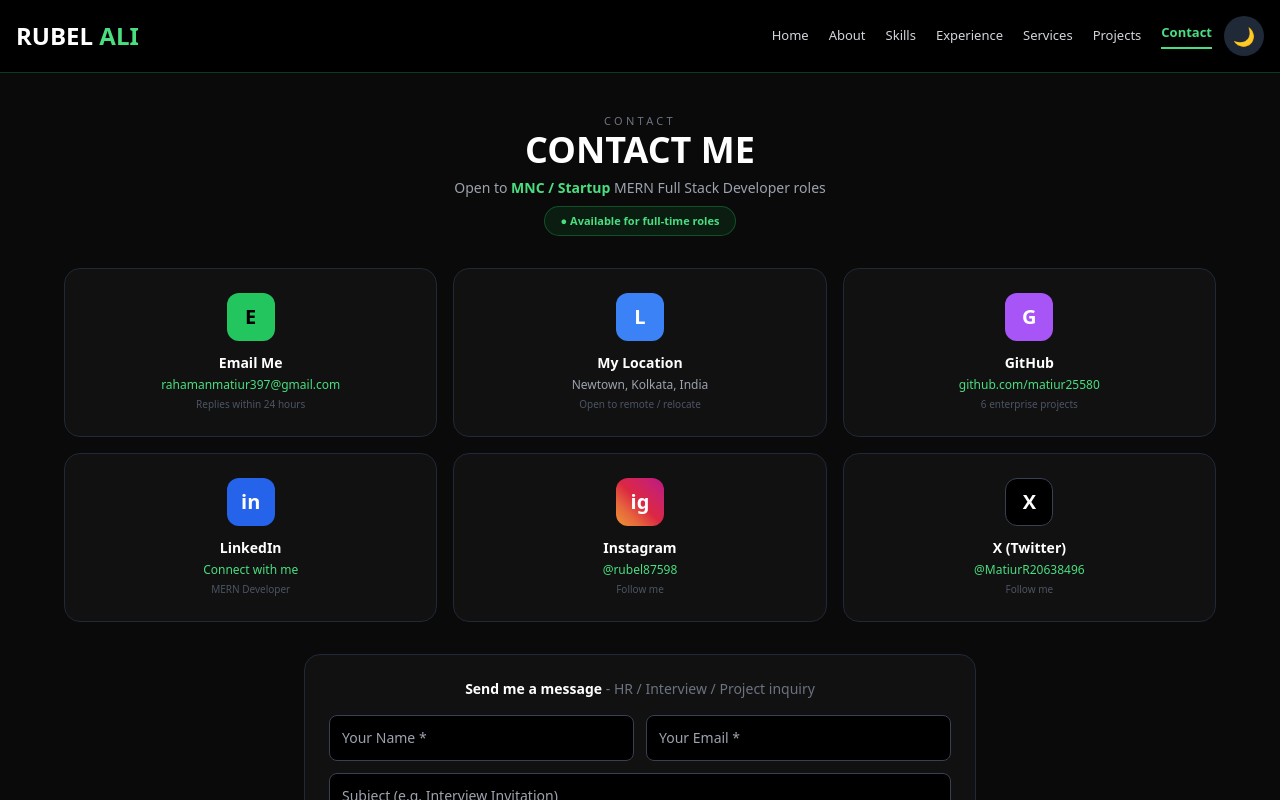
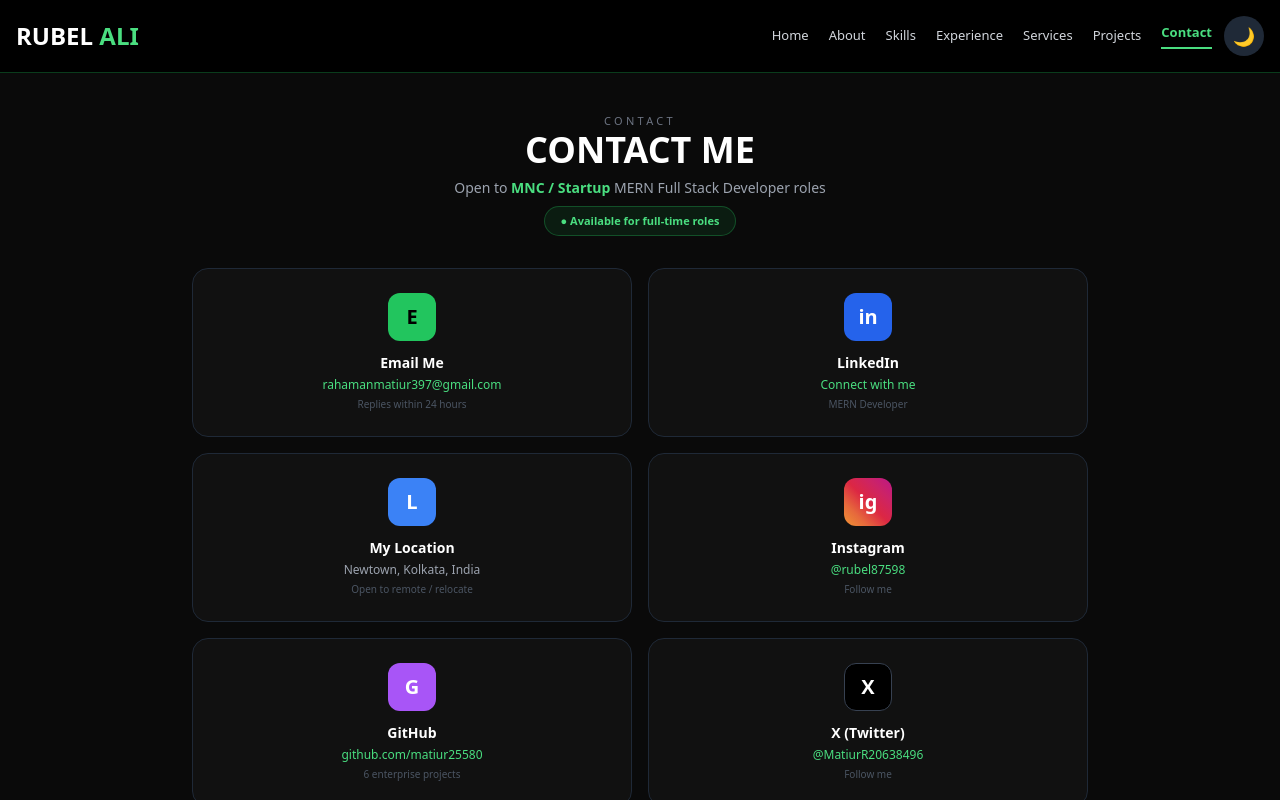
Before and after one commit to matiur25580/Developer-Portfolio, a React (Vite) app in the folder client/: page / in a window 1280 px wide. Both pictures are taken after a click on the button "Contact". Shown: the top 800 px of the page. Built offline with nearby package versions, Linux system fonts and the light colour scheme.

Commit message:
2 column contact layout

```diff
--- a/client/src/components/Contact.jsx
+++ b/client/src/components/Contact.jsx
@@ -20,7 +20,7 @@ export default function Contact(){
       <p className="text-center text-sm text-gray-400 mb-2">Open to <span className="text-green-400 font-bold">MNC / Startup</span> MERN Full Stack Developer roles</p>
       <div className="flex justify-center mb-8"><span className="text-[11px] bg-green-500/10 text-green-400 border border-green-500/30 px-4 py-1.5 rounded-full font-bold">● Available for full-time roles</span></div>
 
-      <div className="grid md:grid-cols-2 lg:grid-cols-3 gap-4 max-w-6xl mx-auto mb-8">
+      <div className="grid grid-cols-2 grid-rows-3 grid-flow-col gap-4 max-w-4xl mx-auto mb-8">
         <a href="mailto:rahamanmatiur397@gmail.com" className="bg-[#111] border border-gray-800 hover:border-green-500 rounded-2xl p-6 text-center transition block">
           <div className="w-12 h-12 mx-auto bg-green-500 rounded-xl flex items-center justify-center text-xl font-bold text-black mb-3">E</div>
           <h3 className="font-bold text-sm">Email Me</h3>
```
